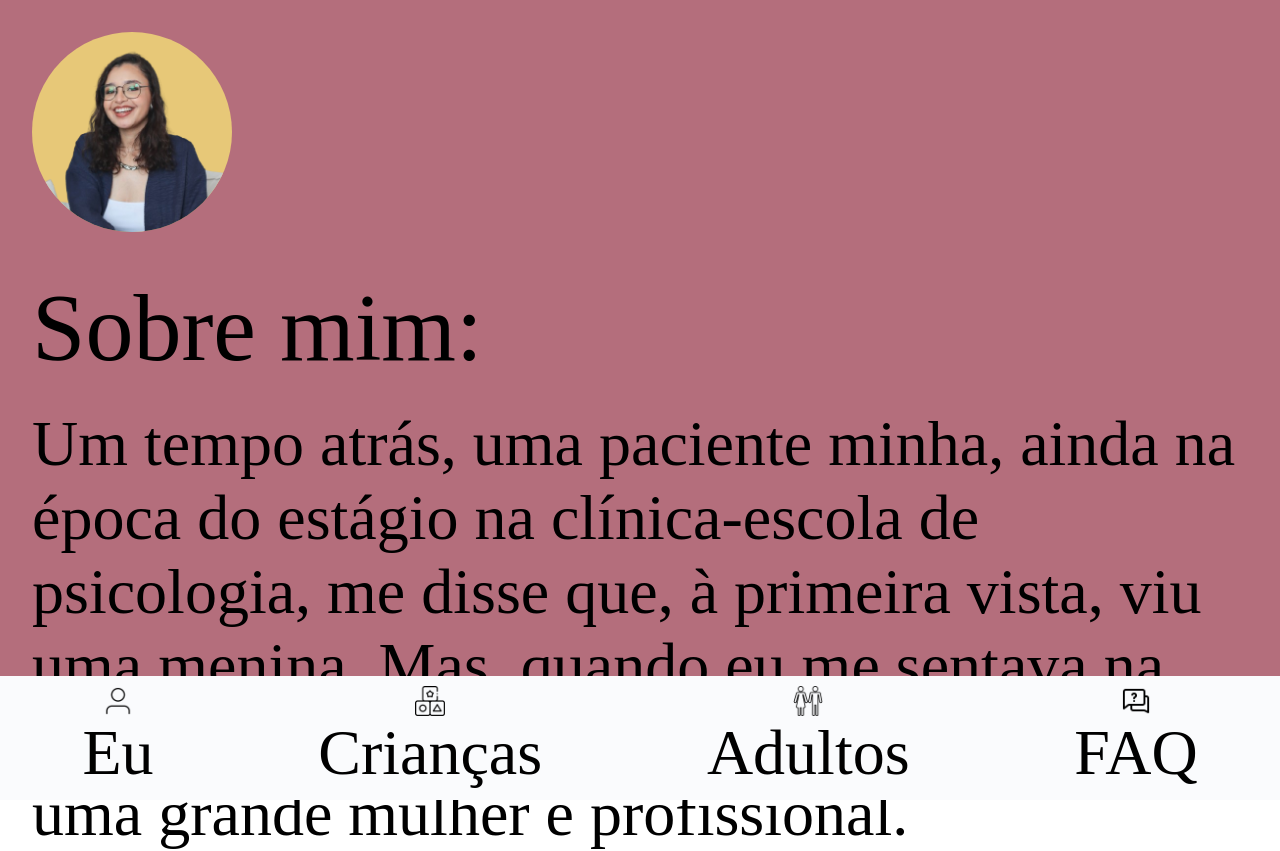
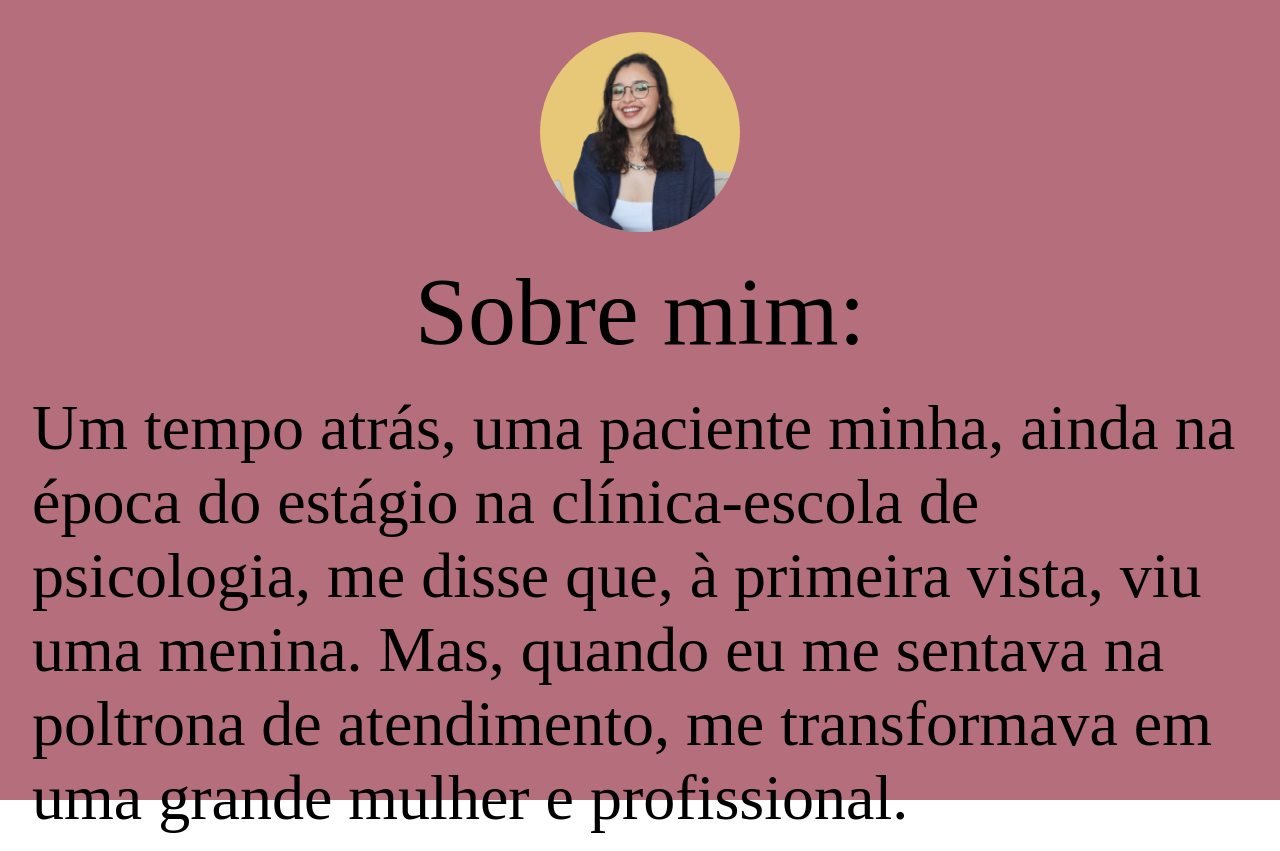
Before and after one commit to robertabononi/psi-bianca-batista, an Angular app: page /menu in a window 1280 px wide. Shown: the top 851 px of the page. Built offline with nearby package versions, Linux system fonts and the light colour scheme.

Commit message:
style: estiliza página sobre mim

```diff
--- a/src/app/pages/about-me-page/about-me-page.html
+++ b/src/app/pages/about-me-page/about-me-page.html
@@ -1,11 +1,9 @@
 <section class="about-me">
-    <div>
-        <img class="about-me__image" src="assets/profile-no-background.png" alt="">
+    <img class="about-me__image" src="assets/profile-no-background.png" alt="">
 
-        <h1 class="about-me__title">Sobre mim:</h1>
+    <h1 class="about-me__title">Sobre mim:</h1>
 
-        <p class="about-me__paragraph">Um tempo atrás, uma paciente minha, ainda na época do estágio na clínica-escola de psicologia, me disse que, à primeira vista, viu uma menina. Mas, quando eu me sentava na poltrona de atendimento, me transformava em uma grande mulher e profissional.</p>
-        <p class="about-me__paragraph">Não sei no que me transformo ou não, mas sei que gosto de estar aqui, sendo um canal de escuta e montando quebra-cabeças — físicos ou simbólicos — para que aqueles que caminham comigo possam se relacionar com a vida de um jeito mais criativo!</p>
-        <p class="about-me__paragraph">Meu nome é Bianca Batista, e que possamos dar a largada nas elaborações infinitas do inconsciente. Aguardo cada um que queira estar aqui, nesse espacinho de potência, onde darei início aos meus atendimentos.</p>
-    </div>
+    <p class="about-me__paragraph">Um tempo atrás, uma paciente minha, ainda na época do estágio na clínica-escola de psicologia, me disse que, à primeira vista, viu uma menina. Mas, quando eu me sentava na poltrona de atendimento, me transformava em uma grande mulher e profissional.</p>
+    <p class="about-me__paragraph">Não sei no que me transformo ou não, mas sei que gosto de estar aqui, sendo um canal de escuta e montando quebra-cabeças — físicos ou simbólicos — para que aqueles que caminham comigo possam se relacionar com a vida de um jeito mais criativo!</p>
+    <p class="about-me__paragraph">Meu nome é Bianca Batista, e que possamos dar a largada nas elaborações infinitas do inconsciente. Aguardo cada um que queira estar aqui, nesse espacinho de potência, onde darei início aos meus atendimentos.</p>
 </section>
--- a/src/app/pages/about-me-page/about-me-page.scss
+++ b/src/app/pages/about-me-page/about-me-page.scss
@@ -1,6 +1,6 @@
 .about-me {
     background-color: #b46e7c;
-    height: calc(100vh - 75px);
+    height: 100vh;
     display: flex;
     flex-direction: column;
     align-items: center;
--- a/src/app/pages/menu-page/menu-page.html
+++ b/src/app/pages/menu-page/menu-page.html
@@ -1,4 +1,4 @@
-<div>
+<div class="menu-page">
     <app-about-me-page></app-about-me-page>
 
     <app-menu></app-menu>
--- a/src/app/pages/menu-page/menu-page.scss
+++ b/src/app/pages/menu-page/menu-page.scss
@@ -0,0 +1,3 @@
+.menu-page {
+    display: flex;
+}
```
